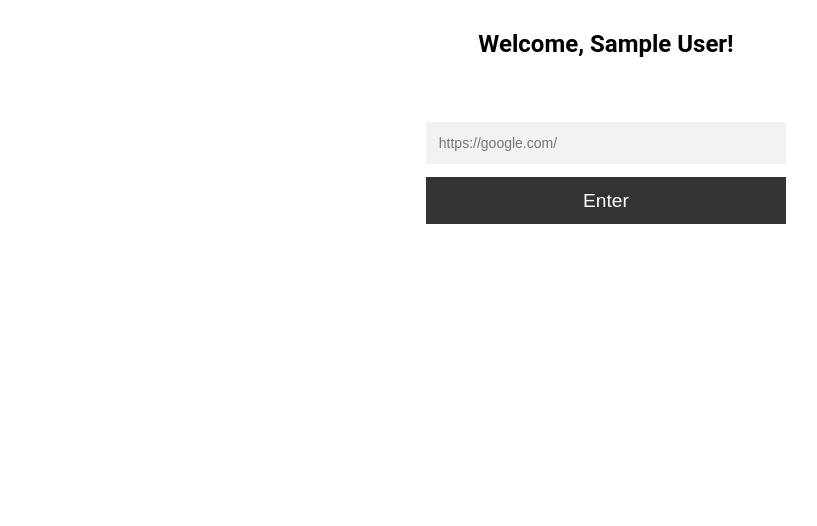
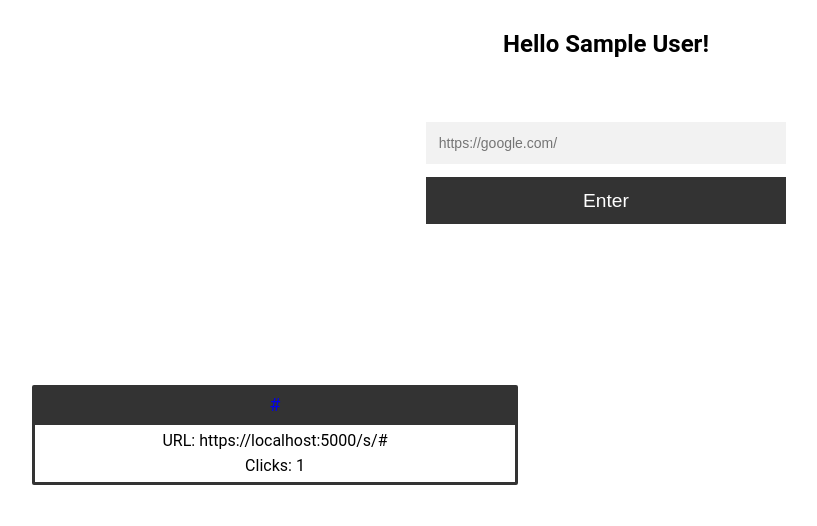
Before and after one commit to PeskyPotato/Tato, a Flask app: page /profile in a window 1280 px wide. Shown: the part 45-571 px from the top of the page, without its empty margins (34-851 px from the left). Run offline with Flask 2, Linux system fonts and the light colour scheme; a user stored in the database is signed in; tables that the repository leaves empty hold one stand-in row (values such as "Sample post").

Commit message:
Added statistics for generated URLs
- Displays all URLS created in profile
- Added table with records for each click
- Calculates clicks for each generated URL

```diff
--- a/shortner/main.py
+++ b/shortner/main.py
@@ -1,5 +1,6 @@
 from flask import Blueprint, render_template, redirect
-from .models import Link
+from .models import Link, Stats
+from . import db
 
 main = Blueprint('main', __name__)
 
@@ -13,4 +14,9 @@ def index():
 def link_redirect(link_id):
     # TODO sanitize link_id
     link = Link.query.filter_by(new_link=link_id).first()
-    return redirect(link)
+
+    new_stat = Stats(link_id=link.id)
+    db.session.add(new_stat)
+    db.session.commit()
+
+    return redirect(link.link)
--- a/shortner/profile.py
+++ b/shortner/profile.py
@@ -2,7 +2,7 @@ from flask import Blueprint, render_template, request, redirect, url_for, flash
 from flask_login import login_required, current_user
 import re
 import GenName
-from .models import Link
+from .models import Link, Stats
 from . import db
 
 profile = Blueprint('profile', __name__)
@@ -11,8 +11,16 @@ profile = Blueprint('profile', __name__)
 @profile.route("/profile")
 @login_required
 def profile_route():
-    # Same format as User model
-    return render_template("profile.html", name=current_user.name)
+    # TODO list all user created links
+    # TODO display statistics for each link
+
+    links_obj = Link.query.filter_by(user_id=current_user.id).all()
+    links = []
+    for i in range(len(links_obj)):
+        links.append(links_obj[i].__dict__)
+        links[i]["clicks"] = Stats.query.filter_by(link_id=links[i]["id"]).count()
+    print(links)
+    return render_template("profile.html", name=current_user.name, links=links)
 
 
 @profile.route("/link", methods=["POST"])
--- a/shortner/static/style.css
+++ b/shortner/static/style.css
@@ -27,7 +27,7 @@ body {
 }
 .center {
     margin: auto;
-    width: 50%;
+    /* width: 50%; */
     padding: 10px;
     text-align: center;
 }
@@ -83,3 +83,88 @@ body {
   color: #fff;
   background-color: #1be75f;
 }
+
+/* Card */
+.card-list {
+  list-style: none;
+  display: flex;
+  flex-wrap: wrap;
+}
+
+.card {
+  width: 30rem;
+  border: .2rem;
+  border-radius: 2px;
+  border-color: #333333;
+  border-style: solid;
+}
+
+.list-item:after,
+.list-item:before {
+  content: "";
+  display: table;
+  clear: both
+}
+
+.list-item {
+  padding: 1rem 1rem;
+}
+
+.list-content {
+  padding: .1rem 1rem;
+}
+
+.stats {
+  margin: .4rem;
+}
+
+/* Header URL */
+header a {
+  text-decoration: none;
+}
+
+header a:visited {
+  color: #BBB;
+}
+
+.list-item header {
+  font-size: 1.1rem;
+  overflow: hidden;
+  text-overflow: ellipsis;
+  display: -webkit-box;
+  -webkit-line-clamp: 1;
+  -webkit-box-orient: vertical;
+  padding: 0.01em;
+}
+
+.gray {
+  background-color: #333;
+  color: #FFF;
+  border-bottom: #333;
+  border-bottom-style: solid;
+  vertical-align: middle;
+  padding: .4rem;
+}
+
+.gray:hover {
+  background-color: #111;
+}
+
+/* Ripple effect
+https://codepen.io/finnhvman/pen/jLXKJw
+*/
+.ripple {
+  background-position: center;
+  transition: background 0.8s;
+}
+
+.ripple:hover {
+  background: #BBB radial-gradient(circle, transparent 1%, #BBB 1%) center/15000%;
+  cursor: pointer;
+}
+
+.ripple:active {
+  background-color: #555;
+  background-size: 100%;
+  transition: background 0s;
+}
--- a/shortner/templates/base.html
+++ b/shortner/templates/base.html
@@ -26,7 +26,7 @@
         <a class="nav-item" href="{{ url_for('auth.logout') }}">Logout</a>
         {% endif %}
     </nav>
-
+    <!-- TODO Adjust styling so every page is not centered -->
     <section class="center">
         <div class="child">
             {% block content %}
--- a/shortner/templates/profile.html
+++ b/shortner/templates/profile.html
@@ -1,9 +1,7 @@
 {% extends "base.html" %}
 
 {% block content %}
-<h1 class="title">
-  Welcome, {{ name }}!
-</h1>
+<h1> Hello {{ name }}! </h1>
 
 <div class="form">
   {% with messages = get_flashed_messages(with_categories=true) %}
@@ -19,4 +17,20 @@
   </form>
 </div>
 
+<ul class="card-list">
+  {% for link in links %}
+    <li class="list-item">
+      <div class="card ripple">
+        <div class="gray">
+          <header>
+            <a href="{{ link.link }}">{{ link.link }}</a>
+          </header>
+        </div>
+        <div class="stats">URL: https://localhost:5000/s/{{ link.new_link }}</div>
+        <div class="stats">Clicks: {{ link.clicks }}</div>
+      </div>
+    </li>
+  {% endfor %}
+</ul>
+
 {% endblock %}
```
Also changed, not shown: shortner/models.py (+6 -3 lines).
